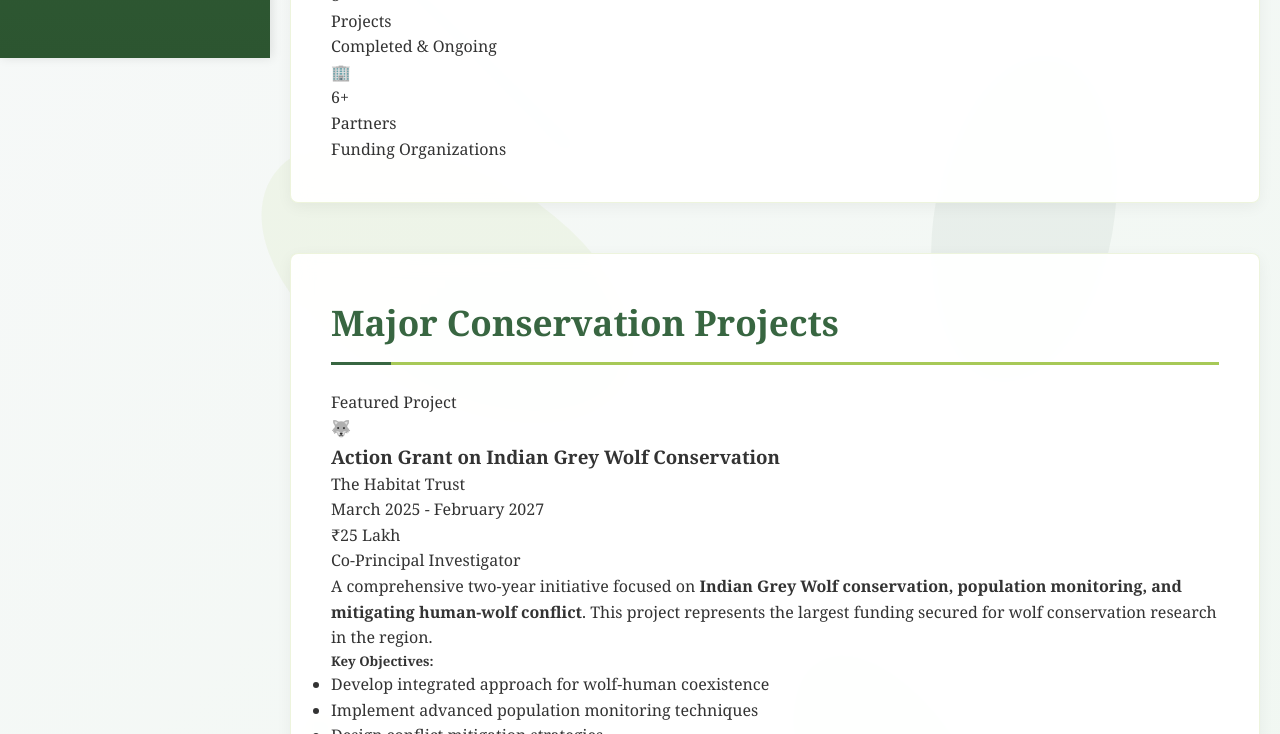
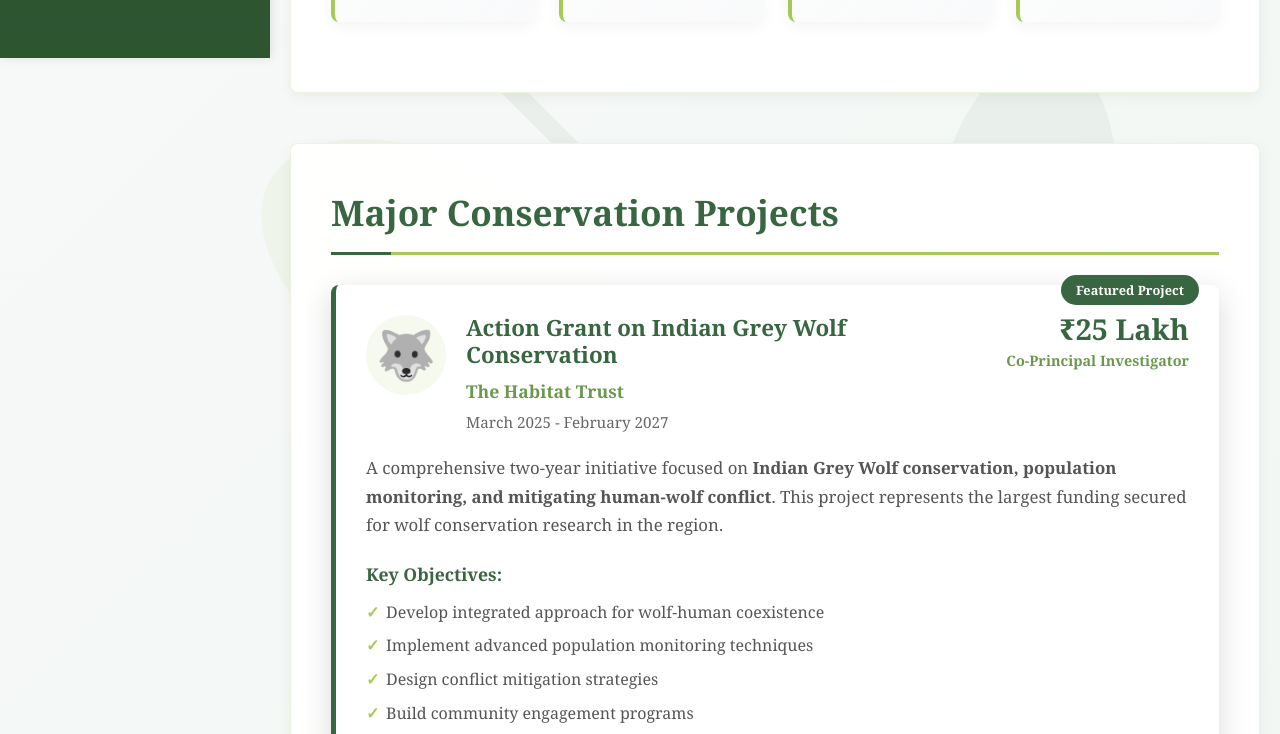
Before and after one commit to SagarAdhurya/SagarAdhurya.github.io, a plain HTML site: page projects.html in a window 1280 px wide. Shown: the part 742-1476 px from the top of the page. Drawn offline with Linux system fonts and the light colour scheme.

Commit message:
incuding project style

```diff
--- a/projects.html
+++ b/projects.html
@@ -5,6 +5,7 @@
     <meta name="viewport" content="width=device-width, initial-scale=1.0">
     <title>Projects - Dr. Sagar Adhurya</title>
     <link rel="stylesheet" href="style.css">
+    <link rel="stylesheet" href="style_projects.css">
 </head>
 <body>
     <div class="page-wrapper">
```
